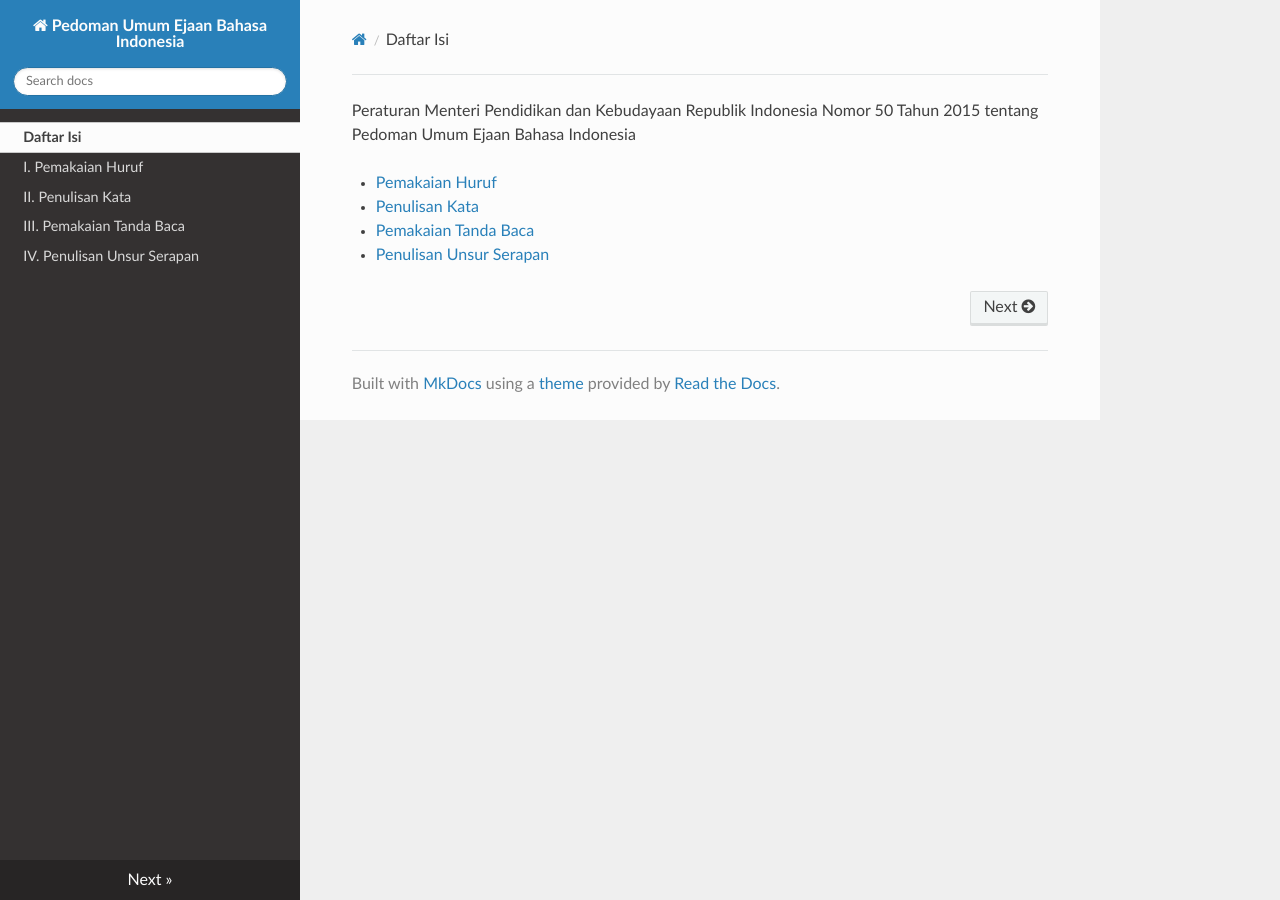
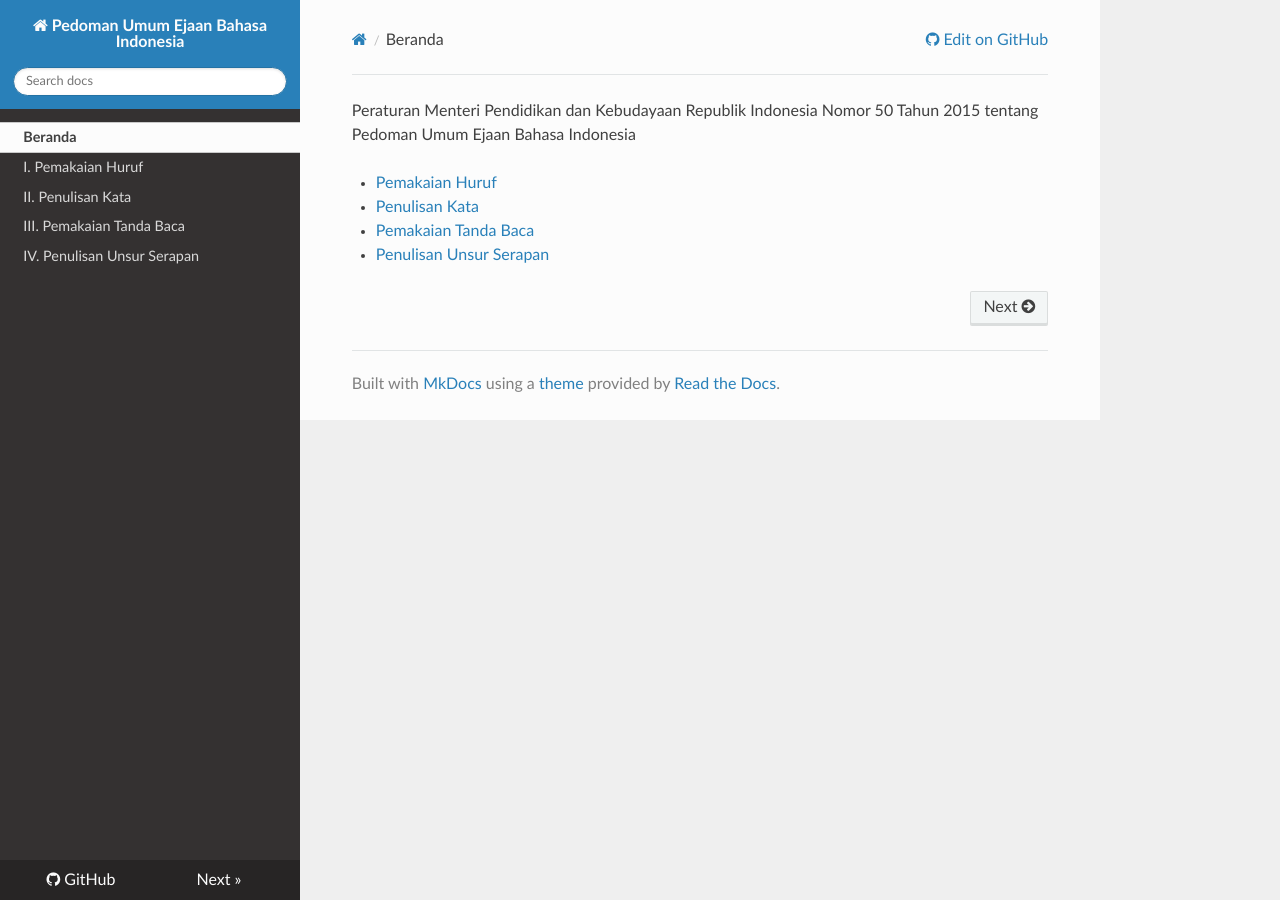
Before and after one commit to ivanlanin/puebi, an MkDocs documentation site: the page built from docs/index.md, in a window 1280 px wide. Built offline with MkDocs 1.6.1, drawn with Linux system fonts in a browser that asks for light colours; nearby versions of some CDN libraries; old or Windows-style settings are respelled for this version of MkDocs.

Commit message:
gitignore

```diff
--- a/mkdocs.yml
+++ b/mkdocs.yml
@@ -1,8 +1,10 @@
 site_name: Pedoman Umum Ejaan Bahasa Indonesia
 pages:
-  - 'Daftar Isi': 'index.md'
+  - 'Beranda': 'index.md'
   - 'I. Pemakaian Huruf': 'pemakaian-huruf.md'
   - 'II. Penulisan Kata': 'penulisan-kata.md'
   - 'III. Pemakaian Tanda Baca': 'pemakaian-tanda-baca.md'
   - 'IV. Penulisan Unsur Serapan': 'penulisan-unsur-serapan.md'
-theme: readthedocs
+theme: 'readthedocs'
+repo_name: 'GitHub'
+repo_url: 'https://github.com/ivanlanin/puebi'
```
Also changed, not shown: 1 other file.
